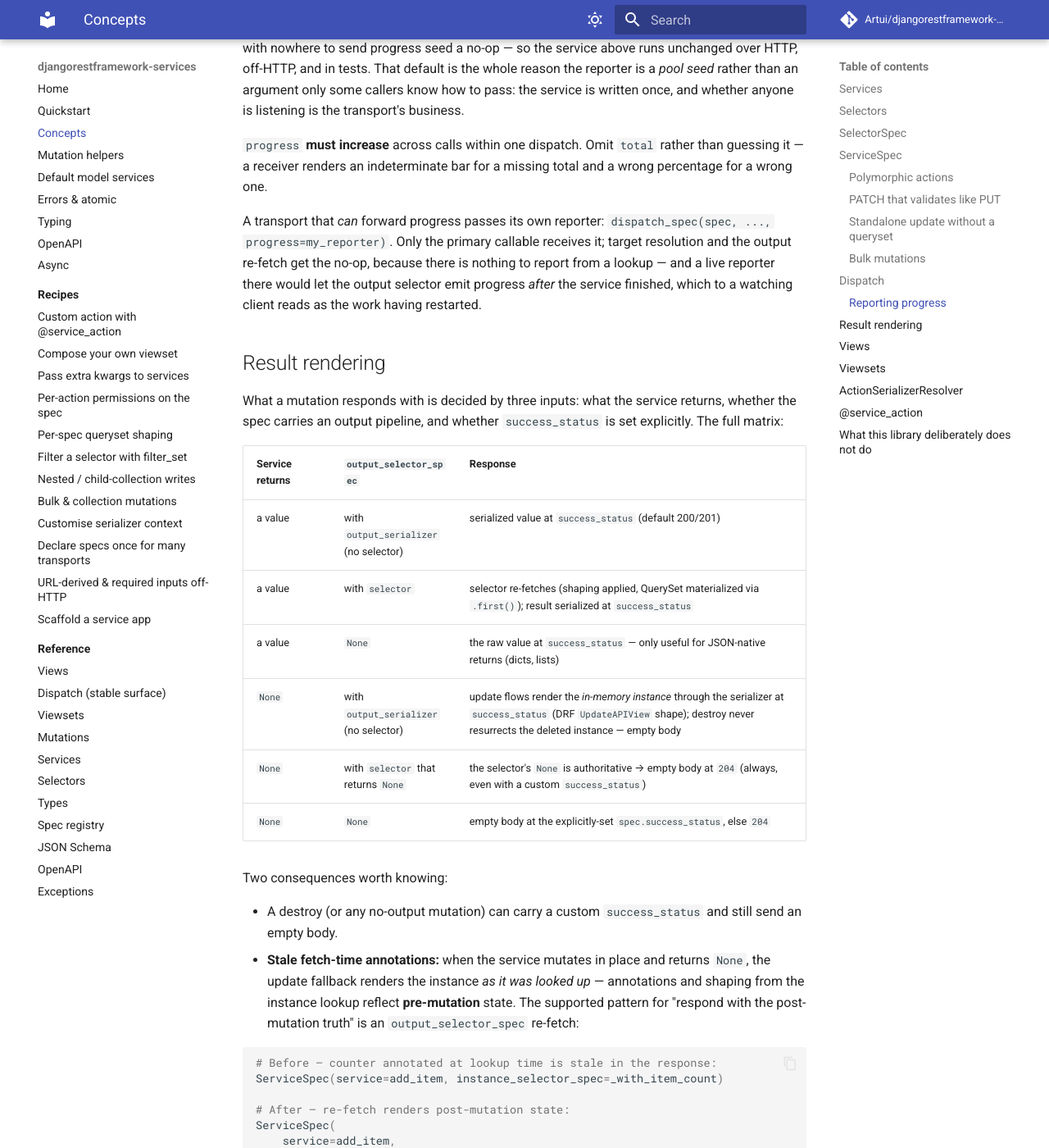
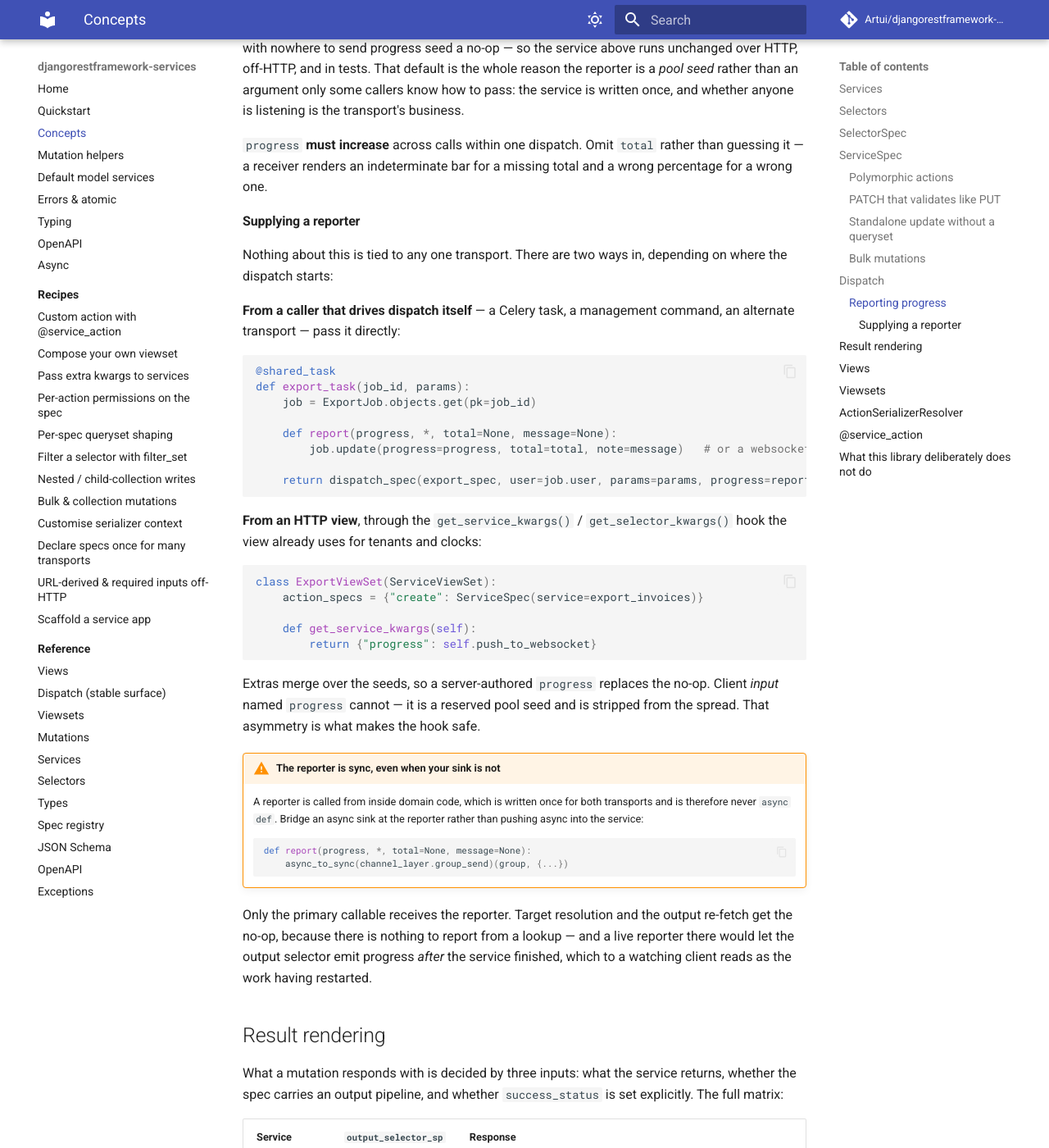
Before and after one commit to Artui/djangorestframework-services, an MkDocs documentation site: the page built from docs/concepts.md, in a window 1280 px wide and 1400 px high, scrolled down 8909 px. Shown: the whole window at 82% size. Built offline with MkDocs 1.6.1 and Material for MkDocs 9.7.7, drawn with Linux system fonts in a browser that asks for light colours; comment, search, counter and statistics services are not loaded.

Commit message:
Document the non-MCP paths for supplying a progress reporter
The mechanism was already general — neutral name, neutral signature, seeded
on every transport — but the only thing explaining it named MCP, so the
general case read as an afterthought. It is the main case: a workflow model
tracking a Celery job and pushing to a websocket wants exactly this.

Two supply paths, both now shown and both now tested. A caller that drives
dispatch itself passes progress= directly. An HTTP view returns one from the
get_service_kwargs() hook it already uses for tenants and clocks — extras
merge over the seeds, so a server-authored reporter replaces the no-op, while
client input named `progress` cannot, being a reserved seed. That asymmetry
is what makes the hook safe, and it is why no second hook was added: a
dedicated get_progress_reporter() would be a second way to do what the
existing one already does.

Also states the constraint a websocket consumer hits first: the reporter is
sync, because it is called from domain code written once for both transports.
Bridge the async sink at the reporter with async_to_sync rather than pushing
async into the service.

Co-Authored-By: Claude Opus 5 <noreply@anthropic.com>

````diff
--- a/docs/concepts.md
+++ b/docs/concepts.md
@@ -450,12 +450,56 @@ listening is the transport's business.
 rather than guessing it — a receiver renders an indeterminate bar for a missing
 total and a wrong percentage for a wrong one.
 
-A transport that *can* forward progress passes its own reporter:
-`dispatch_spec(spec, ..., progress=my_reporter)`. Only the primary callable
-receives it; target resolution and the output re-fetch get the no-op, because
-there is nothing to report from a lookup — and a live reporter there would let
-the output selector emit progress *after* the service finished, which to a
-watching client reads as the work having restarted.
+#### Supplying a reporter
+
+Nothing about this is tied to any one transport. There are two ways in,
+depending on where the dispatch starts:
+
+**From a caller that drives dispatch itself** — a Celery task, a management
+command, an alternate transport — pass it directly:
+
+```python
+@shared_task
+def export_task(job_id, params):
+    job = ExportJob.objects.get(pk=job_id)
+
+    def report(progress, *, total=None, message=None):
+        job.update(progress=progress, total=total, note=message)   # or a websocket push
+
+    return dispatch_spec(export_spec, user=job.user, params=params, progress=report)
+```
+
+**From an HTTP view**, through the `get_service_kwargs()` / `get_selector_kwargs()`
+hook the view already uses for tenants and clocks:
+
+```python
+class ExportViewSet(ServiceViewSet):
+    action_specs = {"create": ServiceSpec(service=export_invoices)}
+
+    def get_service_kwargs(self):
+        return {"progress": self.push_to_websocket}
+```
+
+Extras merge over the seeds, so a server-authored `progress` replaces the no-op.
+Client *input* named `progress` cannot — it is a reserved pool seed and is
+stripped from the spread. That asymmetry is what makes the hook safe.
+
+!!! warning "The reporter is sync, even when your sink is not"
+
+    A reporter is called from inside domain code, which is written once for both
+    transports and is therefore never `async def`. Bridge an async sink at the
+    reporter rather than pushing async into the service:
+
+    ```python
+    def report(progress, *, total=None, message=None):
+        async_to_sync(channel_layer.group_send)(group, {...})
+    ```
+
+Only the primary callable receives the reporter. Target resolution and the
+output re-fetch get the no-op, because there is nothing to report from a lookup
+— and a live reporter there would let the output selector emit progress *after*
+the service finished, which to a watching client reads as the work having
+restarted.
 
 ## Result rendering
 
````
Also changed, not shown: CHANGELOG.md (+16 -2 lines), 1 other file.
